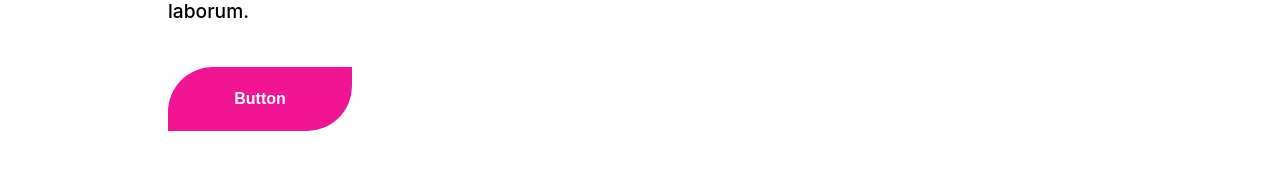
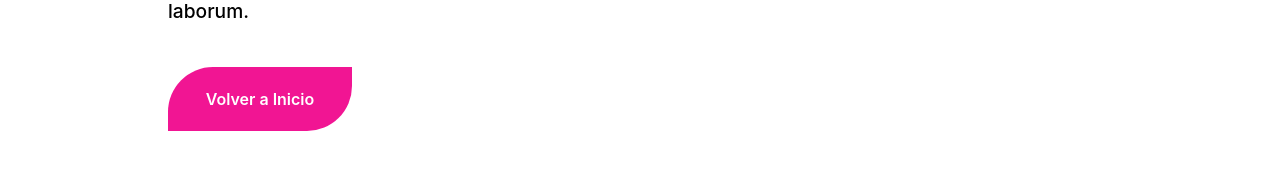
Before and after one commit to Black-And-White-Solutions/victoria-gg, a React (Create React App) app: page /about in a window 1280 px wide. Shown: the part 585-754 px from the top of the page. Built offline with nearby package versions, Linux system fonts and the light colour scheme.

Commit message:
Basic component props adjust

```diff
--- a/src/components/BasicComponent.tsx
+++ b/src/components/BasicComponent.tsx
@@ -1,11 +1,9 @@
 import React, { VoidFunctionComponent, ReactChild, ReactNode } from 'react';
-import { NavLink as Link } from 'react-router-dom';
 import PropTypes from 'prop-types';
 import styled from 'styled-components';
 
 type ComponentProps = {
-  buttonLink?: string;
-  buttonPlaceholder: string;
+  buttonChildren: ReactChild[] | ReactNode;
   children?: ReactChild[] | ReactNode;
   description: string;
   title: string;
@@ -40,33 +38,12 @@ const Description = styled.p`
   grid-area: description;
 `;
 
-const Button = styled.button`
-  width: 50%;
-  height: 4rem;
-  border: none;
-  margin: auto 0;
-  background: #f11593;
-  border-radius: 45px 0px;
-  grid-area: button;
-  outline: none;
-`;
-
-const ButtonLink = styled(Link)`
-  color: #fff;
-  font-size: 1rem;
-  font-style: normal;
-  font-weight: 600;
-  text-align: center;
-  text-decoration: none;
-`;
-
 const Content = styled(React.Fragment)`
   grid-area: content;
 `;
 
 const BasicComponent: VoidFunctionComponent<ComponentProps> = ({
-  buttonLink,
-  buttonPlaceholder,
+  buttonChildren,
   children,
   description,
   title,
@@ -75,29 +52,19 @@ const BasicComponent: VoidFunctionComponent<ComponentProps> = ({
     <Component>
       <Title>{title}</Title>
       <Description>{description}</Description>
-      <Button>
-        <ButtonLink
-          to={{
-            pathname: buttonLink,
-          }}>
-          {buttonPlaceholder}
-        </ButtonLink>
-      </Button>
+      {buttonChildren}
       <Content>{children}</Content>
     </Component>
   );
 };
 
 BasicComponent.defaultProps = {
-  buttonLink: '/',
-  buttonPlaceholder: 'Placeholder',
   description: 'Description',
   title: 'Title',
 };
 
 BasicComponent.propTypes = {
-  buttonLink: PropTypes.string,
-  buttonPlaceholder: PropTypes.string.isRequired,
+  buttonChildren: PropTypes.node,
   children: PropTypes.node,
   description: PropTypes.string.isRequired,
   title: PropTypes.string.isRequired,
--- a/src/pages/About.tsx
+++ b/src/pages/About.tsx
@@ -1,4 +1,5 @@
 import React, { VoidFunctionComponent } from 'react';
+import { NavLink as Link } from 'react-router-dom';
 import styled from 'styled-components';
 import BasicComponent from '../components/BasicComponent';
 import { size } from '../assets/mediaSizes';
@@ -11,12 +12,30 @@ const Container = styled.div`
   padding: 0 calc((100vw - ${desktopS}) / 2);
 `;
 
+const ButtonLink = styled(Link)`
+  display: flex;
+  width: 50%;
+  height: 4rem;
+  align-items: center;
+  justify-content: center;
+  border: none;
+  margin: auto 0;
+  background: #f11593;
+  border-radius: 45px 0px;
+  color: #fff;
+  font-size: 1rem;
+  font-style: normal;
+  font-weight: 600;
+  grid-area: button;
+  outline: none;
+  text-decoration: none;
+`;
+
 const About: VoidFunctionComponent = () => {
   return (
     <Container>
       <BasicComponent
-        buttonLink="/"
-        buttonPlaceholder="Button"
+        buttonChildren={<ButtonLink to="/">Volver a Inicio</ButtonLink>}
         description="Lorem ipsum dolor sit amet, consectetur adipiscing elit, sed do eiusmod tempor incididunt ut labore et dolore magna aliqua. Ut enim ad minim veniam, quis nostrud exercitation ullamco laboris nisi ut aliquip ex ea commodo consequat. Duis aute irure dolor in reprehenderit in voluptate velit esse cillum dolore eu fugiat nulla pariatur. Excepteur sint occaecat cupidatat non proident, sunt in culpa qui officia deserunt mollit anim id est laborum."
         title="Estamos en busqueda de talentos para las ventas"></BasicComponent>
     </Container>
```
